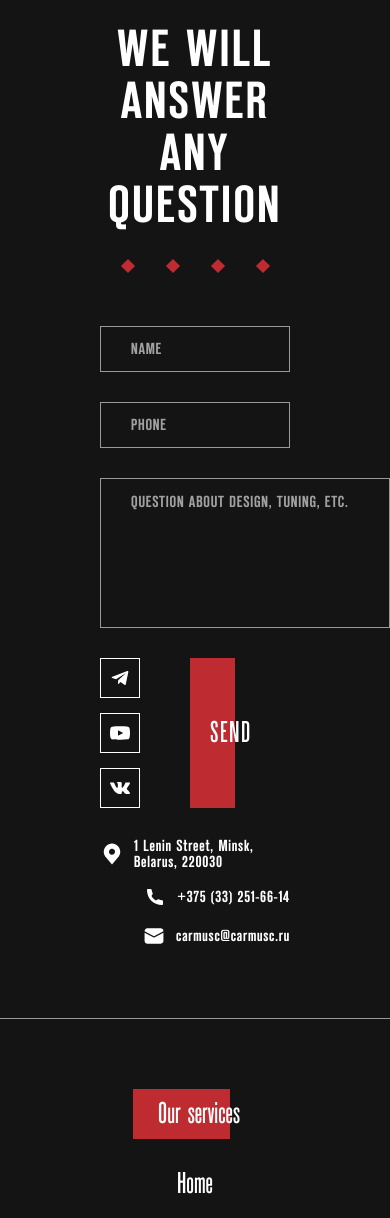
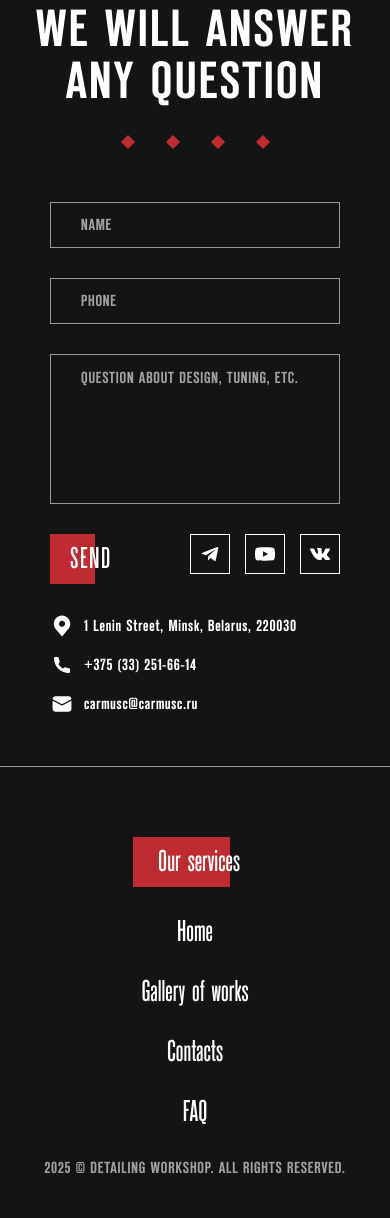
Before and after one commit to damidDD5202/CarMusc, a plain HTML site: page index.html in a window 390 px wide. Shown: the part 3922-5140 px from the top of the page. Drawn offline with Linux system fonts and the light colour scheme; files whose address does not match are found by name.

Commit message:
feat: add section question adaptive

```diff
--- a/css/components/input.css
+++ b/css/components/input.css
@@ -46,7 +46,7 @@ input.error{
     background-color: var(--help-20);
 }
 
-textarea.question-box-message{
+.question-box-message{
     max-width: 520px;
     min-width: 290px;
     width: 100%;
@@ -66,3 +66,9 @@ textarea.question-box-message::placeholder{
 .question-box >div >textarea::placeholder, .question-box >div >input::placeholder{
     text-transform: uppercase;
 }
+
+@media(max-width: 709px){
+    textarea.question-box-message{
+        max-width: 290px;
+    }
+}
--- a/css/components/question.css
+++ b/css/components/question.css
@@ -91,3 +91,32 @@
     align-items: center;
     gap: 10px;
 }
+
+@media(max-width: 939px){
+    .question{
+        padding: 50px;
+    }
+}
+
+@media(max-width: 709px){
+    .question-box >div{
+        max-width: 290px;
+    }
+
+    .question-social{
+        flex-direction: row;
+        order: 1;
+        margin-left: auto;
+    }
+
+    .question-contact{
+        order: 3;
+        justify-content: flex-start;
+    }
+}
+
+@media(max-width: 509px){
+    .question{
+        padding: 50px 15px;
+    }
+}
```
